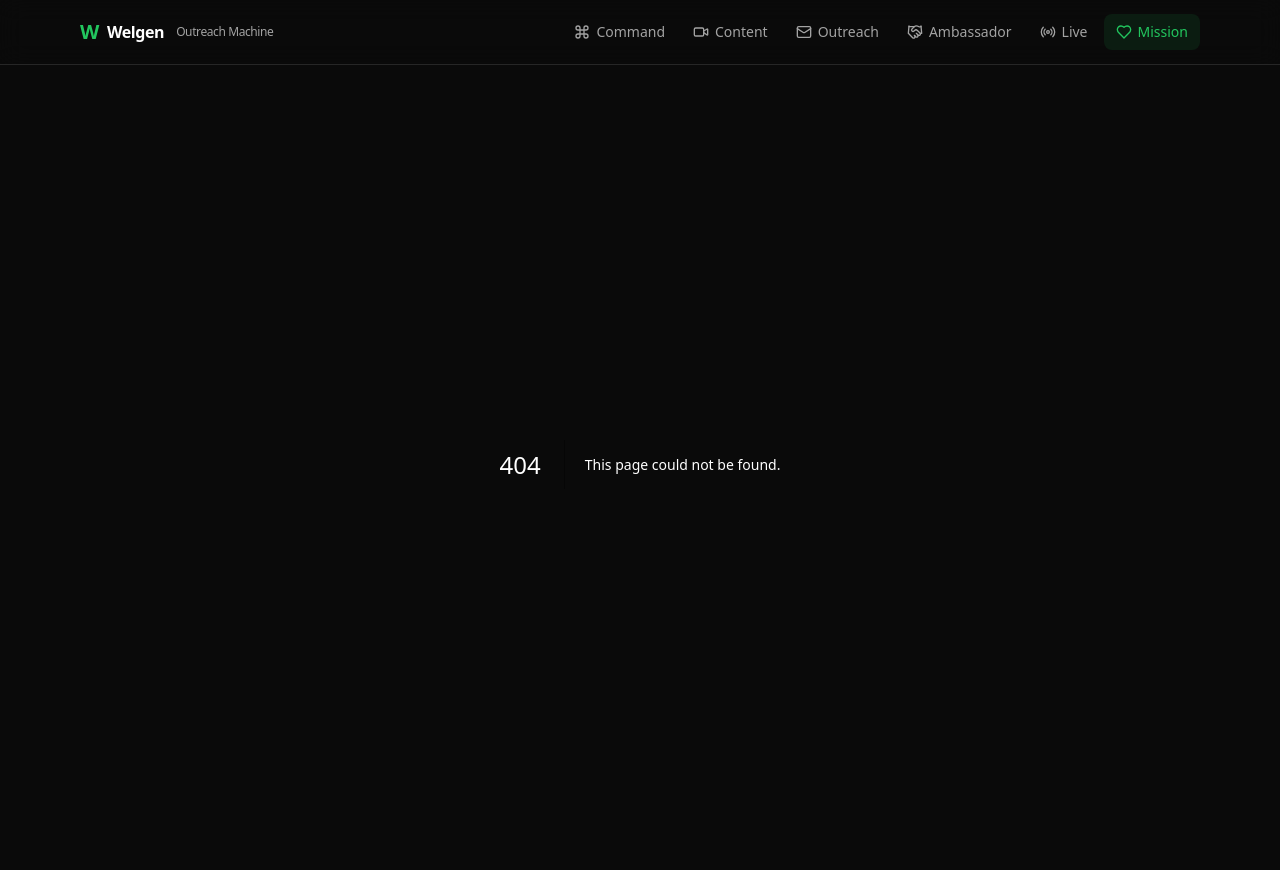
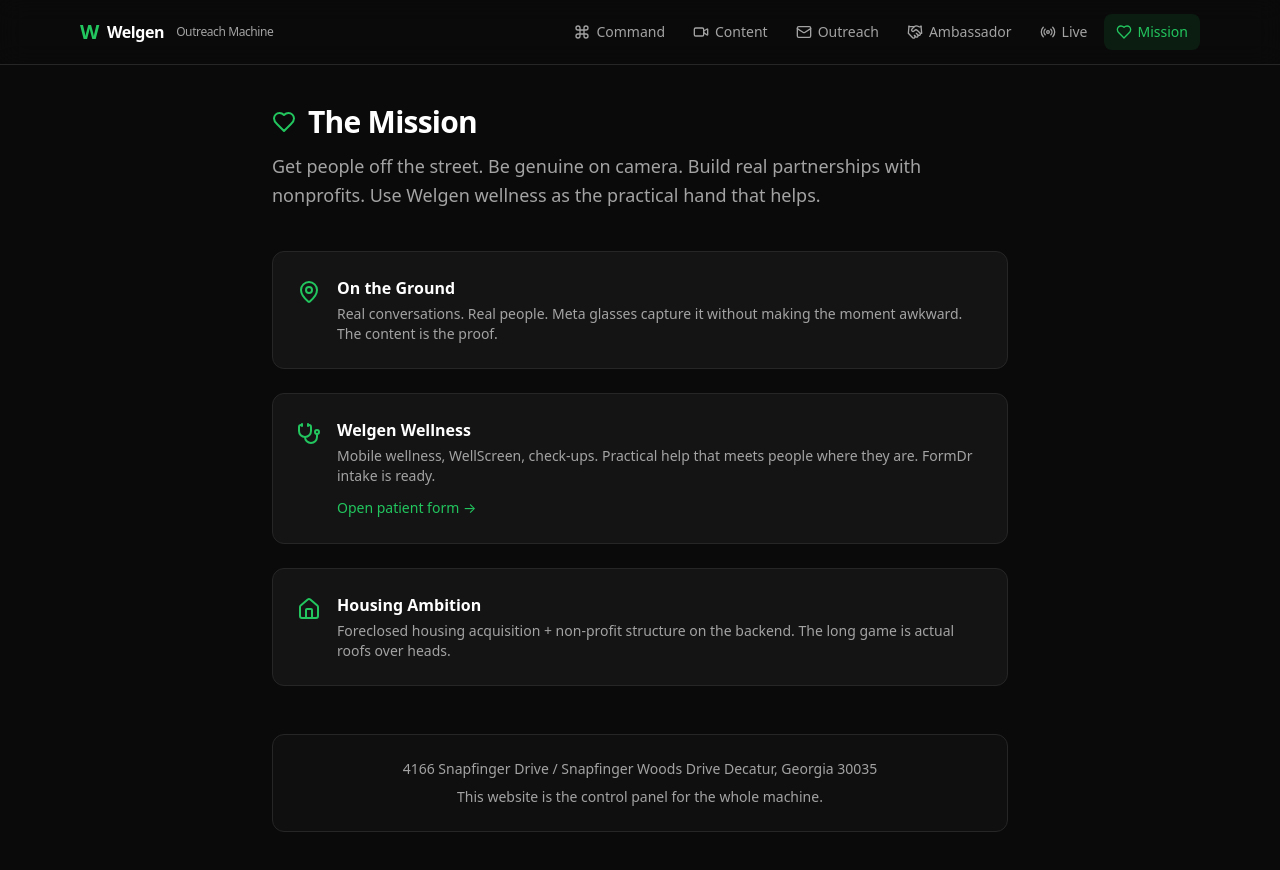
Before and after one commit to mcclusterishere/Welgen, a Next.js app: page /mission in a window 1280 px wide. Before the commit this address had no page. Built offline with nearby package versions, Linux system fonts and the light colour scheme.

Commit message:
Add Mission page with Welgen + housing context

```diff
--- /dev/null
+++ b/app/mission/page.tsx
@@ -0,0 +1,69 @@
+import { Heart, MapPin, Stethoscope, Home } from "lucide-react";
+
+export default function MissionPage() {
+  return (
+    <div className="mx-auto max-w-3xl px-4 py-10">
+      <div className="mb-10">
+        <h1 className="text-3xl font-bold tracking-tight flex items-center gap-3">
+          <Heart className="text-accent" />
+          The Mission
+        </h1>
+        <p className="mt-3 text-lg text-muted leading-relaxed">
+          Get people off the street. Be genuine on camera. Build real partnerships with nonprofits.
+          Use Welgen wellness as the practical hand that helps.
+        </p>
+      </div>
+
+      <div className="space-y-6">
+        <div className="rounded-xl border border-border bg-surface p-6 flex gap-4">
+          <MapPin className="text-accent shrink-0 mt-1" size={24} />
+          <div>
+            <h2 className="font-semibold">On the Ground</h2>
+            <p className="text-sm text-muted mt-1">
+              Real conversations. Real people. Meta glasses capture it without making the moment awkward.
+              The content is the proof.
+            </p>
+          </div>
+        </div>
+
+        <div className="rounded-xl border border-border bg-surface p-6 flex gap-4">
+          <Stethoscope className="text-accent shrink-0 mt-1" size={24} />
+          <div>
+            <h2 className="font-semibold">Welgen Wellness</h2>
+            <p className="text-sm text-muted mt-1">
+              Mobile wellness, WellScreen, check-ups. Practical help that meets people where they are.
+              FormDr intake is ready.
+            </p>
+            <a
+              href="https://app.formdr.com/practice/NDA4MjA=/form/4SwPxMEauV-yK4wEmZP39IJPxbZ0H4wk"
+              target="_blank"
+              rel="noopener noreferrer"
+              className="inline-block mt-3 text-sm text-accent hover:underline"
+            >
+              Open patient form →
+            </a>
+          </div>
+        </div>
+
+        <div className="rounded-xl border border-border bg-surface p-6 flex gap-4">
+          <Home className="text-accent shrink-0 mt-1" size={24} />
+          <div>
+            <h2 className="font-semibold">Housing Ambition</h2>
+            <p className="text-sm text-muted mt-1">
+              Foreclosed housing acquisition + non-profit structure on the backend.
+              The long game is actual roofs over heads.
+            </p>
+          </div>
+        </div>
+      </div>
+
+      <div className="mt-12 rounded-xl border border-border bg-surface/50 p-6 text-center text-sm text-muted">
+        <p>
+          4166 Snapfinger Drive / Snapfinger Woods Drive
+          Decatur, Georgia 30035
+        </p>
+        <p className="mt-2">This website is the control panel for the whole machine.</p>
+      </div>
+    </div>
+  );
+}
```
